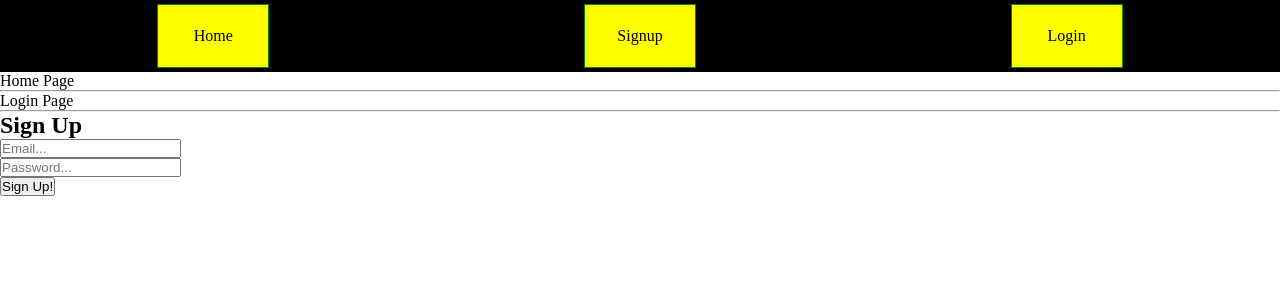
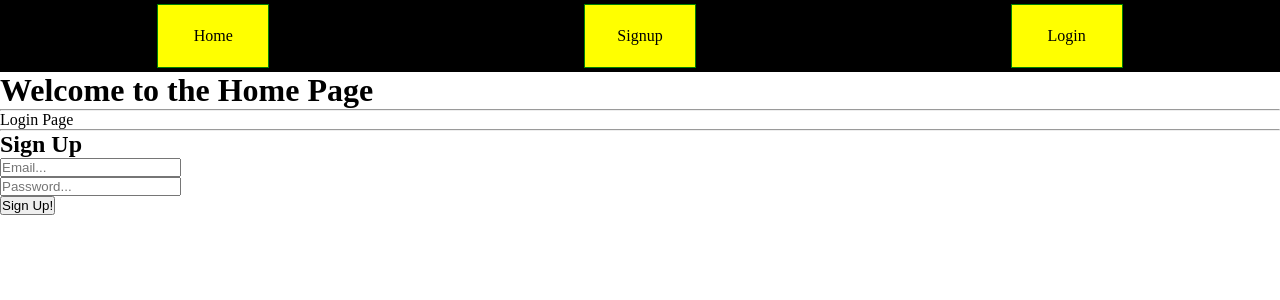
Before and after one commit to romulussenter/using-react-router, a React (Create React App) app: page / in a window 1280 px wide. Shown: the top 300 px of the page. Built offline with nearby package versions, Linux system fonts and the light colour scheme.

Commit message:
stubbed out the home page

```diff
--- a/src/pages/Home.js
+++ b/src/pages/Home.js
@@ -4,7 +4,7 @@ class Home extends Component {
     render() {
         return (
             <div>
-                Home Page
+                <h1>Welcome to the Home Page</h1>
             </div>
         );
     }
```
